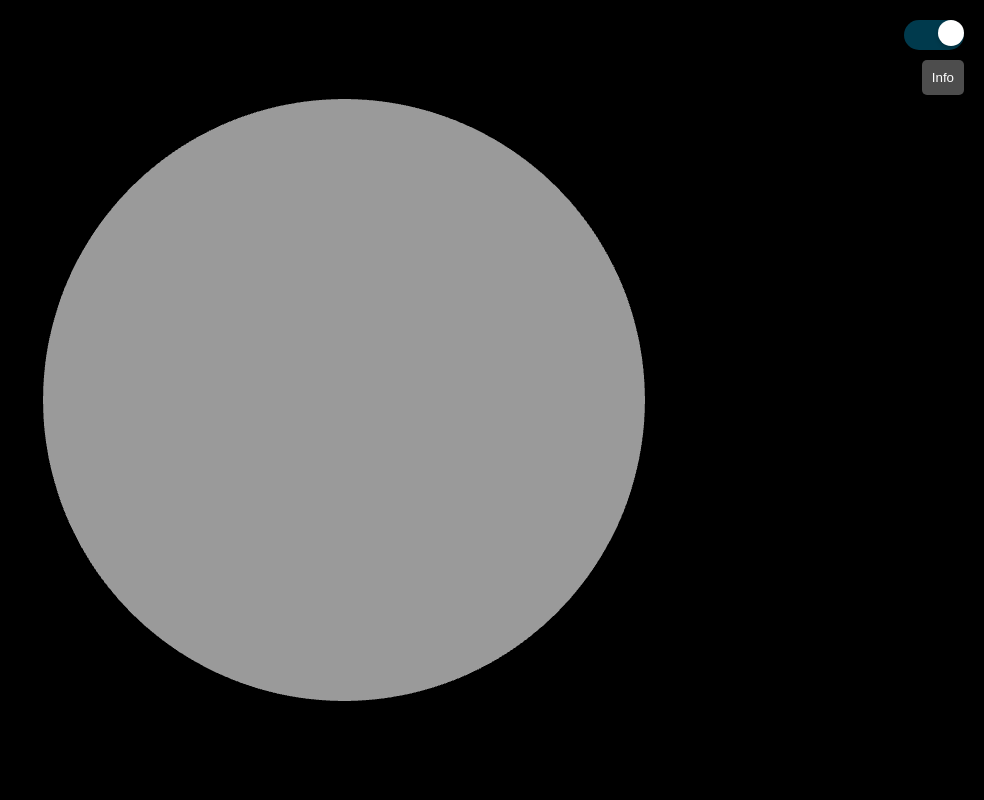
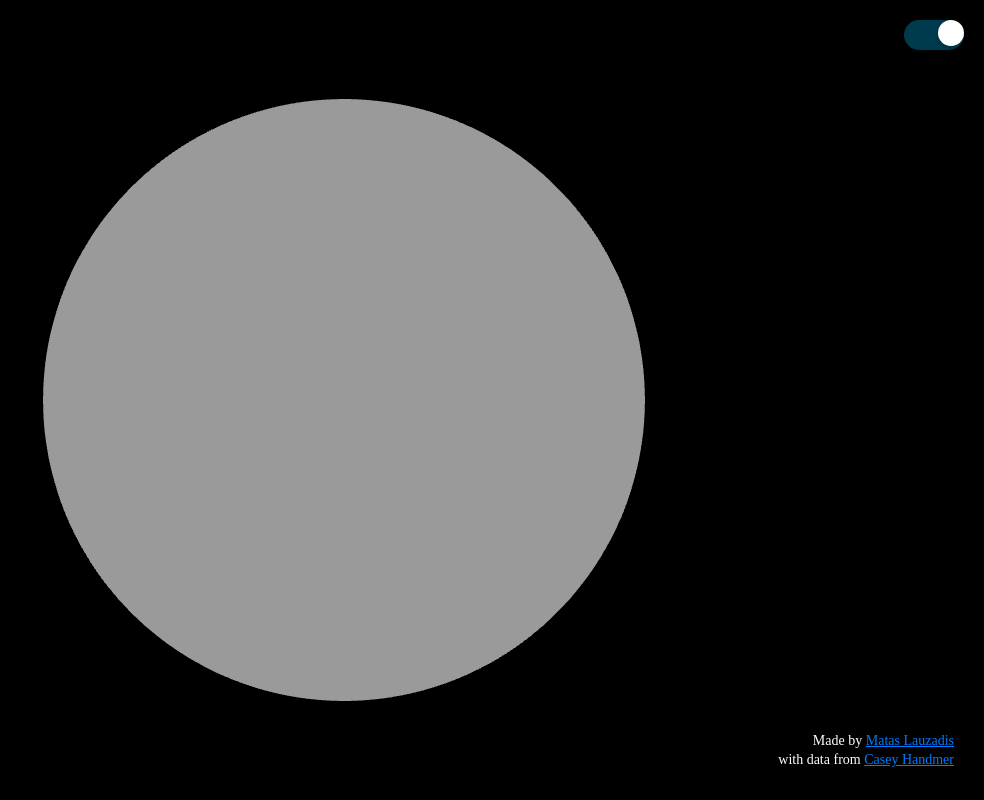
Before and after one commit to lauzadis/wetmars, a website built with Vite: page index.html in a window 1280 px wide. Shown: the whole page, without its empty margins (296-1280 px from the left). Built offline with nearby package versions, Linux system fonts and the light colour scheme; animation ran at ten frames a second.

Commit message:
Clean up a bit

```diff
--- a/Mars.js
+++ b/Mars.js
@@ -82,11 +82,6 @@ export class Mars {
         this.scene.add(fillLight);
     }
 
-    update() {
-        // slow rotation
-        this.globe.rotation.y += 0.001;
-    }
-
     setWetness(isWet) {
         this.isWet = isWet;
         this.material.uniforms.colorMap.value = this.isWet ? this.wetTexture : this.dryTexture;
--- a/index.html
+++ b/index.html
@@ -3,6 +3,7 @@
 	<head>
 		<meta charset="utf-8">
 		<title>Wet Mars</title>
+		<link rel="icon" type="image/x-icon" href="assets/favicon.ico">
 		<style>
 			body { margin: 0; }
 		</style>
--- a/main.js
+++ b/main.js
@@ -3,7 +3,7 @@ import { OrbitControls } from 'three/addons/controls/OrbitControls.js';
 import { Mars } from './Mars.js';
 
 let scene, camera, renderer, marsGlobe, controls;
-let slider, sliderKnob, infoButton, modal, closeButton;
+let slider, sliderKnob, infoText;
 
 function init() {
     scene = new THREE.Scene();
@@ -27,12 +27,15 @@ function init() {
     controls.screenSpacePanning = false;
     controls.minDistance = 1.1;
     controls.maxDistance = 5;
+    controls.autoRotate = true;
+    controls.autoRotateSpeed = 0.33;
+    controls.panSpeed = 0.5;
 
     // Handle window resize
     window.addEventListener('resize', onWindowResize, false);
 
     createSlider()
-    createInfoModal();
+    createInfoText();
 }
 
 function onWindowResize() {
@@ -41,6 +44,9 @@ function onWindowResize() {
     renderer.setSize(window.innerWidth, window.innerHeight);
 }
 
+/**
+ * Slider controls Mars texture (wet / dry)
+ */
 function createSlider() {
     slider = document.createElement('div');
     slider.style.position = 'absolute';
@@ -59,7 +65,7 @@ function createSlider() {
     sliderKnob.style.borderRadius = '13px';
     sliderKnob.style.backgroundColor = 'white';
     sliderKnob.style.boxShadow = '0 2px 4px rgba(0, 0, 0, 0.2)';
-    // sliderKnob.style.transition = 'left 0.1s';
+    sliderKnob.style.transition = 'left 0.1s';
 
     slider.appendChild(sliderKnob);
     document.body.appendChild(slider);
@@ -70,11 +76,9 @@ function createSlider() {
 }
 
 function onSliderClick(event) {
-    const sliderRect = slider.getBoundingClientRect();
-    const clickPosition = event.clientX - sliderRect.left;
-    const isWet = clickPosition > sliderRect.width / 2;
-    marsGlobe.setWetness(isWet);
-    updateSliderPosition(isWet);
+    const next = !marsGlobe.isWet
+    marsGlobe.setWetness(next);
+    updateSliderPosition(next);
 }
 
 function updateSliderPosition(isWet) {
@@ -82,64 +86,30 @@ function updateSliderPosition(isWet) {
     slider.style.backgroundColor = isWet ? 'rgba(0, 191, 255, 0.3)' : 'rgba(255, 255, 255, 0.3)';
 }
 
-function createInfoModal() {
-    // Create info button
-    infoButton = document.createElement('button');
-    infoButton.textContent = 'Info';
-    infoButton.style.position = 'absolute';
-    infoButton.style.top = '60px';
-    infoButton.style.right = '20px';
-    infoButton.style.padding = '10px';
-    infoButton.style.backgroundColor = 'rgba(255, 255, 255, 0.3)';
-    infoButton.style.color = 'white';
-    infoButton.style.border = 'none';
-    infoButton.style.borderRadius = '5px';
-    infoButton.style.cursor = 'pointer';
-
-    document.body.appendChild(infoButton);
-
-    // Create modal
-    modal = document.createElement('div');
-    modal.style.position = 'fixed';
-    modal.style.top = '0';
-    modal.style.left = '0';
-    modal.style.width = '100vw';
-    modal.style.height = '100vh';
-    modal.style.backgroundColor = 'rgba(0, 0, 0, 0.5)';
-    modal.style.display = 'none';
-    modal.style.justifyContent = 'center';
-    modal.style.alignItems = 'center';
-
-    // Create modal content
-    const modalContent = document.createElement('div');
-    modalContent.style.backgroundColor = 'rgba(255, 255, 255, 0.66)';
-    modalContent.style.padding = '20px';
-    modalContent.style.borderRadius = '10px';
-    modalContent.style.textAlign = 'center';
-    modalContent.innerHTML = `
-        <p>Made by <a href="https://x.com/mataslauzadis" target="_blank">Matas Lauzadis</a> with data from
-        <a href="https://x.com/CJHandmer" target="_blank">Casey Handmer</a></p>
-        <button id="closeModal" style="padding: 10px; background-color: #007bff; color: white; border: none; border-radius: 5px; cursor: pointer;">Close</button>
+function createInfoText() {
+    infoText = document.createElement('div');
+    infoText.style.position = 'absolute';
+    infoText.style.bottom = '20px';
+    infoText.style.right = '20px';
+    infoText.style.width = '300px'; // Adjust width as needed
+    infoText.style.textAlign = 'right';
+    infoText.style.color = 'white';
+    infoText.style.backgroundColor = 'rgba(0, 0, 0, 0.5)';
+    infoText.style.padding = '10px';
+    infoText.style.borderRadius = '5px';
+    infoText.style.fontSize = '14px'; // Adjust font size as needed
+    infoText.style.lineHeight = '1.4';
+    infoText.innerHTML = `
+        Made by <a href="https://x.com/mataslauzadis" target="_blank" style="color: #007bff;">Matas Lauzadis</a><br>
+        with data from <a href="https://x.com/CJHandmer" target="_blank" style="color: #007bff;">Casey Handmer</a>
     `;
 
-    modal.appendChild(modalContent);
-    document.body.appendChild(modal);
-
-    // Event listeners
-    infoButton.addEventListener('click', () => {
-        modal.style.display = 'flex';
-    });
-
-    closeButton = document.getElementById('closeModal');
-    closeButton.addEventListener('click', () => {
-        modal.style.display = 'none';
-    });
+    document.body.appendChild(infoText);
 }
 
 function animate() {
     requestAnimationFrame(animate);
     controls.update();
-    marsGlobe.update();
     renderer.render(scene, camera);
 }
 
```
Also changed, not shown: public/assets/favicon.ico (added).
